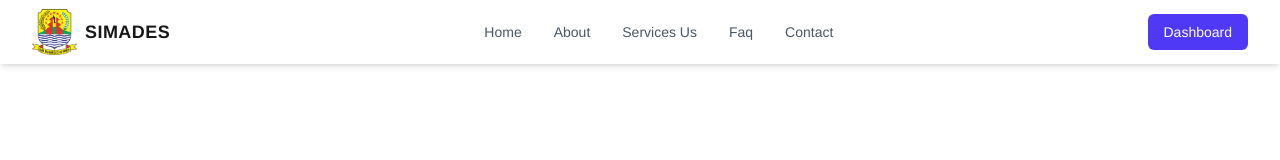
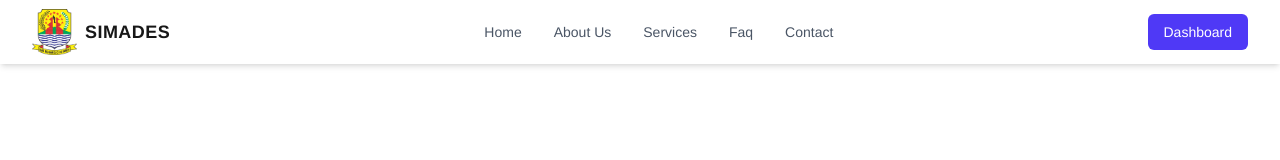
Before and after one commit to azharanggakusuma/simades, a Next.js app: page / in a window 1280 px wide. Shown: the top 160 px of the page. Built offline with nearby package versions, Linux system fonts and the light colour scheme.

Commit message:
fix: update navigation menu items for clarity and consistency

```diff
--- a/app/components/Header.js
+++ b/app/components/Header.js
@@ -27,7 +27,7 @@ const Header = () => {
 
           {/* Desktop Nav */}
           <nav className="hidden md:flex items-center gap-8 text-sm font-medium text-gray-600">
-            {['Home', 'About', 'Services Us', 'Faq', 'Contact'].map((item) => (
+            {['Home', 'About Us', 'Services', 'Faq', 'Contact'].map((item) => (
               <Link
                 key={item}
                 href="#"
```
